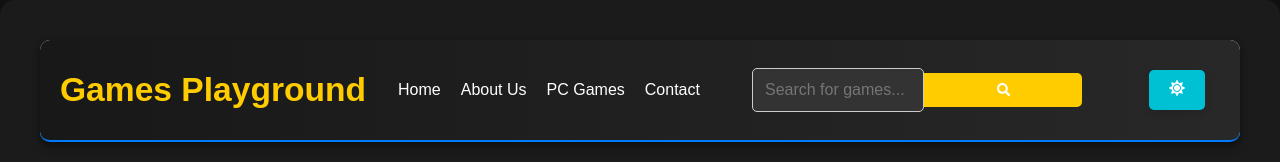
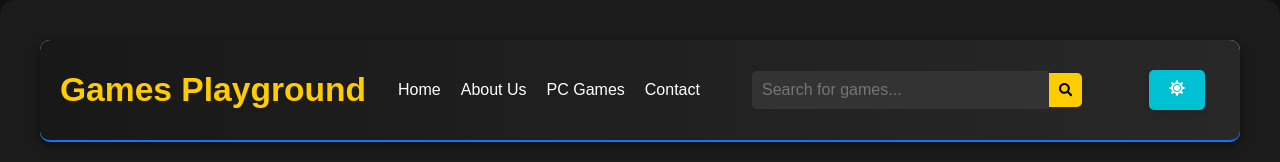
Before and after one commit to PRIYANSHUSINGH2003/playverse, a React (Create React App) app: page / in a window 1280 px wide. Shown: the top 162 px of the page. Built offline with nearby package versions, Linux system fonts and the light colour scheme; no server answers.

Commit message:
Add files via upload

```diff
--- a/src/components/Contact.css
+++ b/src/components/Contact.css
@@ -64,7 +64,7 @@ textarea:focus {
     outline: none;
 }
 
-button {
+.button {
     width: 100%;
     padding: 0.75rem;
     background-color: #007bff;
@@ -75,7 +75,7 @@ button {
     transition: background-color 0.3s ease;
 }
 
-button:hover {
+.button:hover {
     background-color: #0056b3;
 }
 
--- a/src/components/Contact.jsx
+++ b/src/components/Contact.jsx
@@ -60,7 +60,7 @@ const Contact = () => {
                                 placeholder="Your message..."
                             />
                         </div>
-                        <button type="submit">Send Message</button>
+                        <button type="submit" className='button'>Send Message</button>
                     </form>
                 </div>
             </div>
--- a/src/components/Header.css
+++ b/src/components/Header.css
@@ -33,7 +33,7 @@
     margin: 0 20px;
 }
 
-.search-bar input {
+.search-bar .Inputsearch {
     width: 100%;
     padding: 10px;
     border: none;
--- a/src/components/Header.jsx
+++ b/src/components/Header.jsx
@@ -18,6 +18,7 @@ const Header = ({ toggleDarkMode, darkMode, onSearch, searchValue }) => {
             </nav>
             <div className="search-bar">
                 <input
+                className="Inputsearch"
                     type="text"
                     placeholder="Search for games..."
                     value={searchValue}
```
